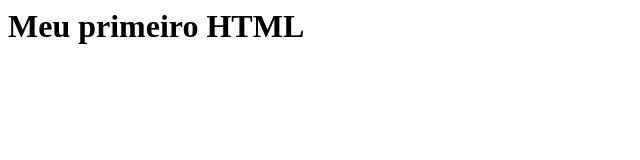
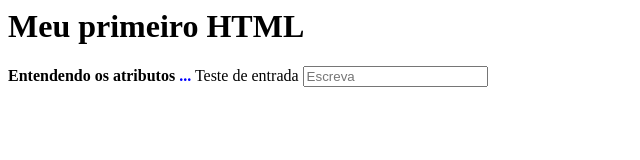
Before and after one commit to BetoDantas/aprendendo_HTML_e_CSS, a plain HTML site: page Aula 1/index.html in a window 1280 px wide. Shown: the whole page, without its empty margins (0-640 px from the left). Drawn offline with Linux system fonts and the light colour scheme.

Commit message:
Update index.html

```diff
--- a/Aula 1/index.html
+++ b/Aula 1/index.html
@@ -4,5 +4,13 @@
     </head>
     <body>
         <h1>Meu primeiro HTML</h1>
+
+        <strong id="atributos">Entendendo os atributos</strong>
+        <strong style="color: blue;">...</strong>
+        <a class="texto-teste"></a>
+        <label for="teste">Teste de entrada</label>
+        <input type="text" placeholder="Escreva">
+
+
     </body>
 </html>
```
